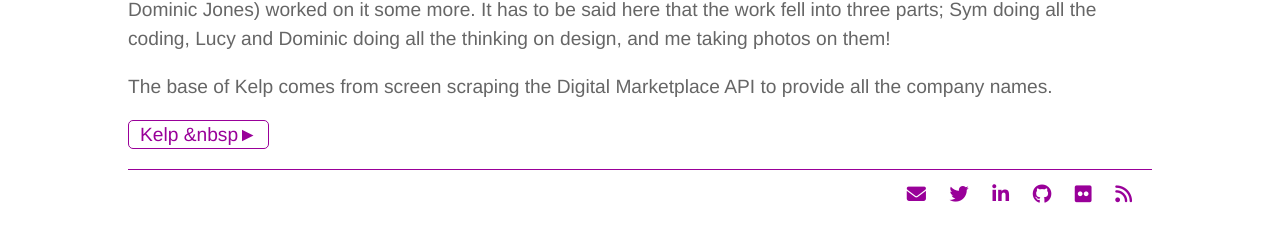
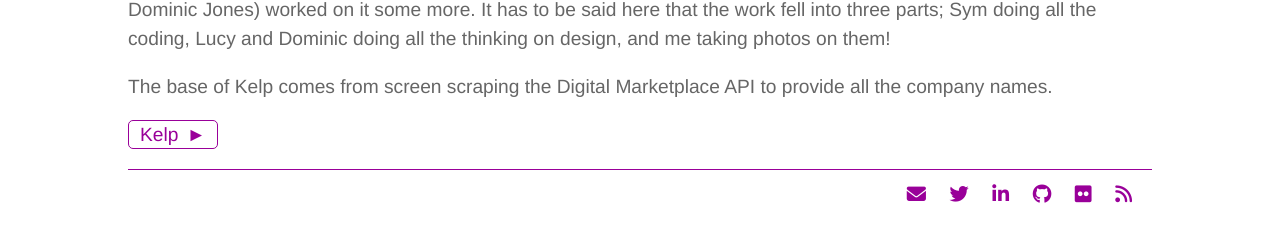
Before and after one commit to electronicdreamplant/electronicdreamplant.github.io, a Jekyll site: the page built from projects/kelp.html, in a window 1280 px wide. Shown: the part 644-886 px from the top of the page. Built offline with Jekyll 4.4.1, drawn with Linux system fonts in a browser that asks for light colours; nearby versions of some CDN libraries.

Commit message:
Update main.css

```diff
--- a/css/main.css
+++ b/css/main.css
@@ -144,5 +144,6 @@ a:hover.button  {
 }
 
 a.button:after  {
-  content:'&nbsp\25BA';
+  margin-left:3px;
+  content:'\25BA';
 }
```
